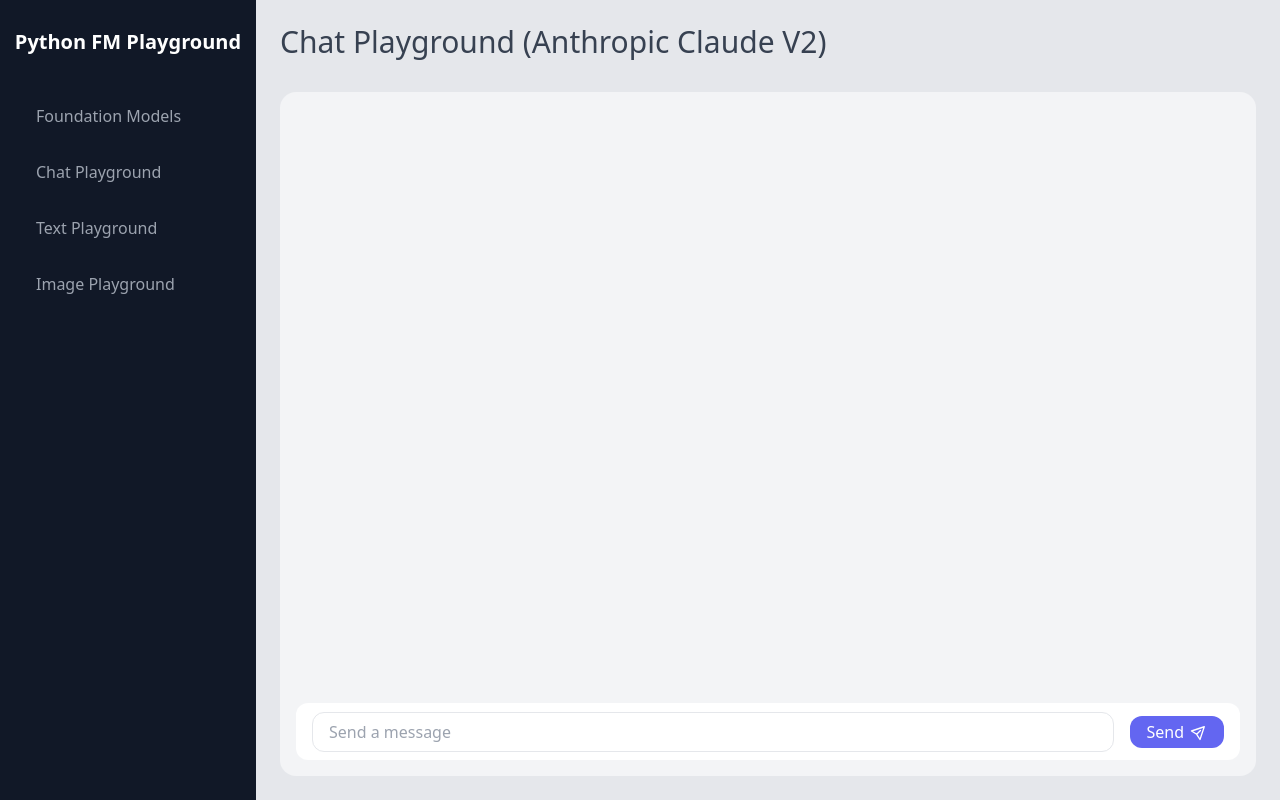
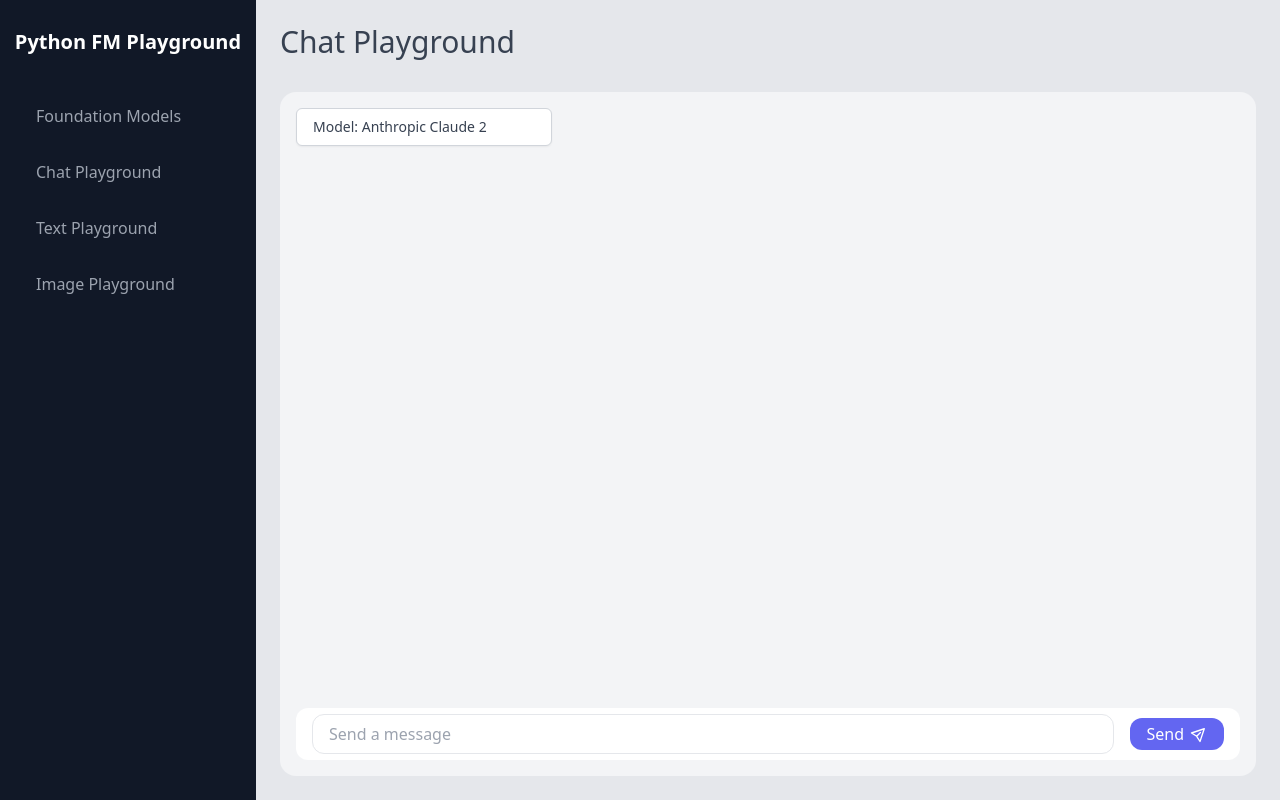
Before and after one commit to build-on-aws/java-fm-playground, a Next.js app in the folder frontend/: page /chat in a window 1280 px wide. Built offline with nearby package versions, Linux system fonts and the light colour scheme.

Commit message:
Add model to chat

```diff
--- a/frontend/components/chatPlayground/ChatComponent.jsx
+++ b/frontend/components/chatPlayground/ChatComponent.jsx
@@ -5,6 +5,7 @@
 import Assistant from "@/components/chatPlayground/Assistant";
 import Loader from "@/components/chatPlayground/Loader";
 import GlobalConfig from "@/app/app.config";
+import ModelIndicator from "@/components/chatPlayground/ModelIndicator";
 
 export default function ChatContainer() {
     const [conversation, setConversation] = useState([]);
@@ -62,8 +63,9 @@
     };
 
     return <div className="flex flex-col flex-auto h-full p-6">
-        <h3 className="text-3xl font-medium text-gray-700">Chat Playground (Anthropic Claude V2)</h3>
+        <h3 className="text-3xl font-medium text-gray-700">Chat Playground</h3>
         <div className="flex flex-col flex-auto flex-shrink-0 rounded-2xl bg-gray-100 p-4 mt-8">
+            <ModelIndicator modelName="Anthropic Claude 2" />
             <div className="flex flex-col h-full overflow-x-auto mb-4">
                 <div className="flex flex-col h-full">
                     <div className="grid grid-cols-12 gap-y-2">
--- /dev/null
+++ b/frontend/components/chatPlayground/ModelIndicator.jsx
@@ -0,0 +1,14 @@
+"use client"
+
+export default function ModelIndicator({ modelName }) {
+    return (
+        <div className="w-64 mb-4">
+            <div className="relative w-full">
+                <div id="dropdown-button"
+                        className="inline-flex justify-left w-full px-4 py-2 text-sm font-medium text-gray-700 bg-white border border-gray-300 rounded-md shadow-sm">
+                    <span className="mr-auto">Model: {modelName}</span>
+                </div>
+            </div>
+        </div>
+    );
+};
--- a/frontend/components/shared/textModels.js
+++ b/frontend/components/shared/textModels.js
@@ -1,5 +1,5 @@
 export const defaultModel = {
-    modelName: "Anthropic Claude V2",
+    modelName: "Anthropic Claude 2",
     modelId: "anthropic.claude-v2",
     temperatureRange: {
         min: 0,
```
